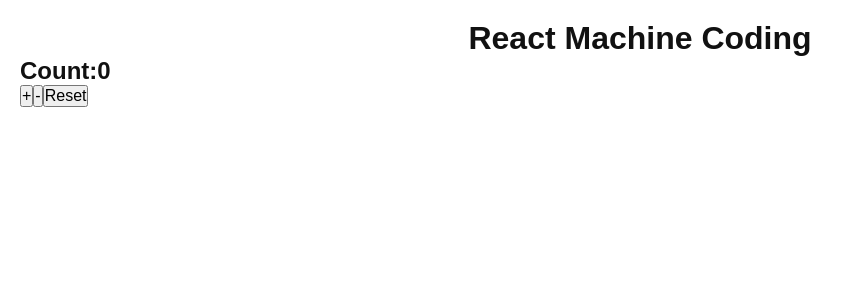
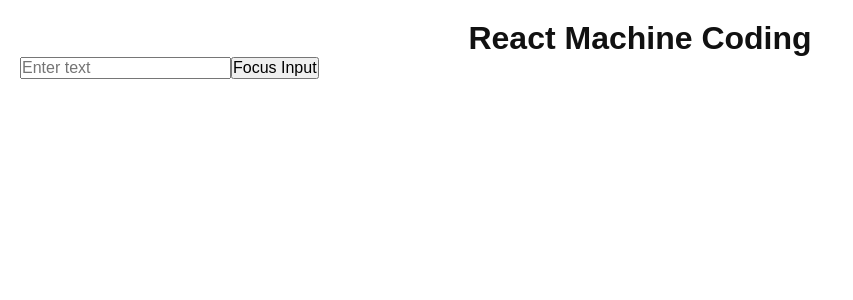
Before and after one commit to Saurabh884/react-machine-coding, a React (Vite) app: page / in a window 1280 px wide. Shown: the top 300 px of the page, without its empty margins (0-853 px from the left). Built offline with nearby package versions, Linux system fonts and the light colour scheme.

Commit message:
feat: Added useref usage component

```diff
--- a/src/App.tsx
+++ b/src/App.tsx
@@ -1,12 +1,12 @@
 import "./App.css";
 
-import UseReducer from "./applications/usereducer-usage";
+import UseRef from "./applications/useref";
 
 function App() {
   return (
     <div className="app">
       <h1 className="main-header">React Machine Coding</h1>
-      <UseReducer />
+      <UseRef />
     </div>
   );
 }
--- /dev/null
+++ b/src/applications/useref/components/UseRef.tsx
@@ -0,0 +1,16 @@
+import { useRef } from "react";
+
+const UseRef = () => {
+  const inputRef = useRef<HTMLInputElement | null>(null);
+  const handleFocus = () => {
+    inputRef.current?.focus();
+  };
+  return (
+    <div>
+      <input type="text" placeholder="Enter text" ref={inputRef} />
+      <button onClick={handleFocus}>Focus Input</button>
+    </div>
+  );
+};
+
+export default UseRef;
--- /dev/null
+++ b/src/applications/useref/index.ts
@@ -0,0 +1 @@
+export { default } from "./components/UseRef";
```
